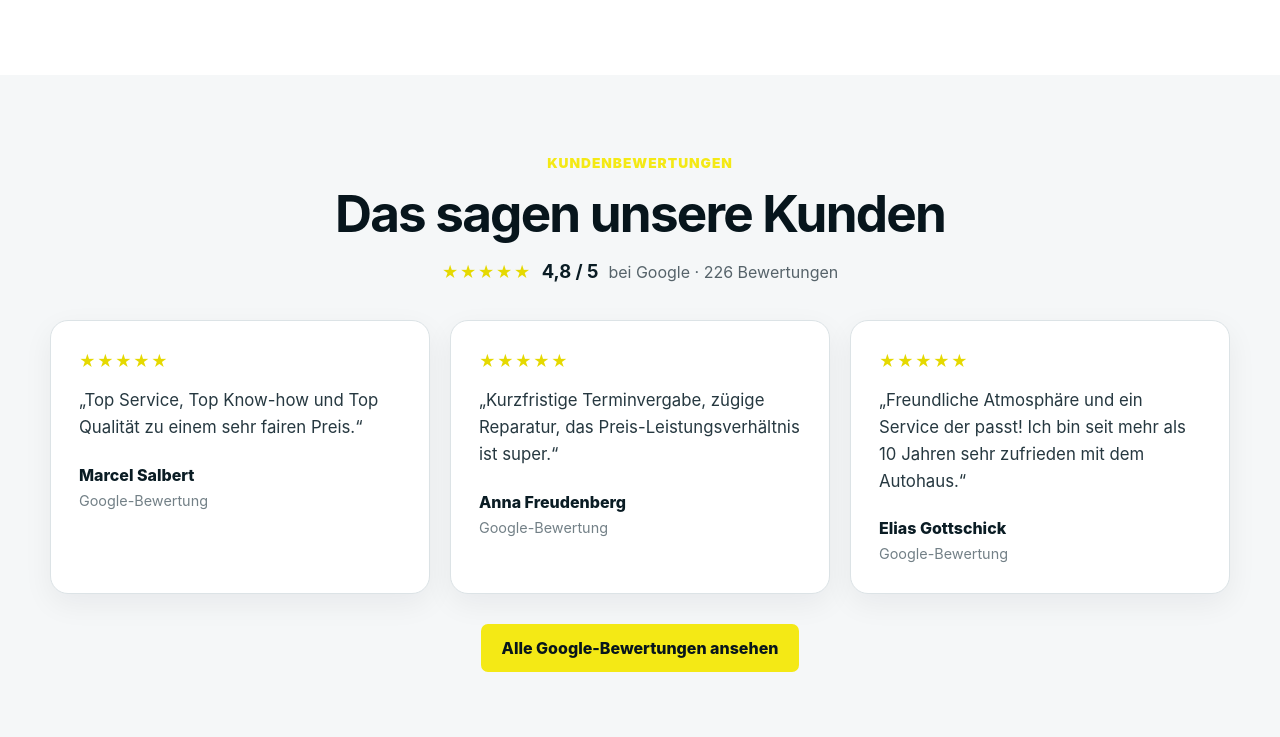
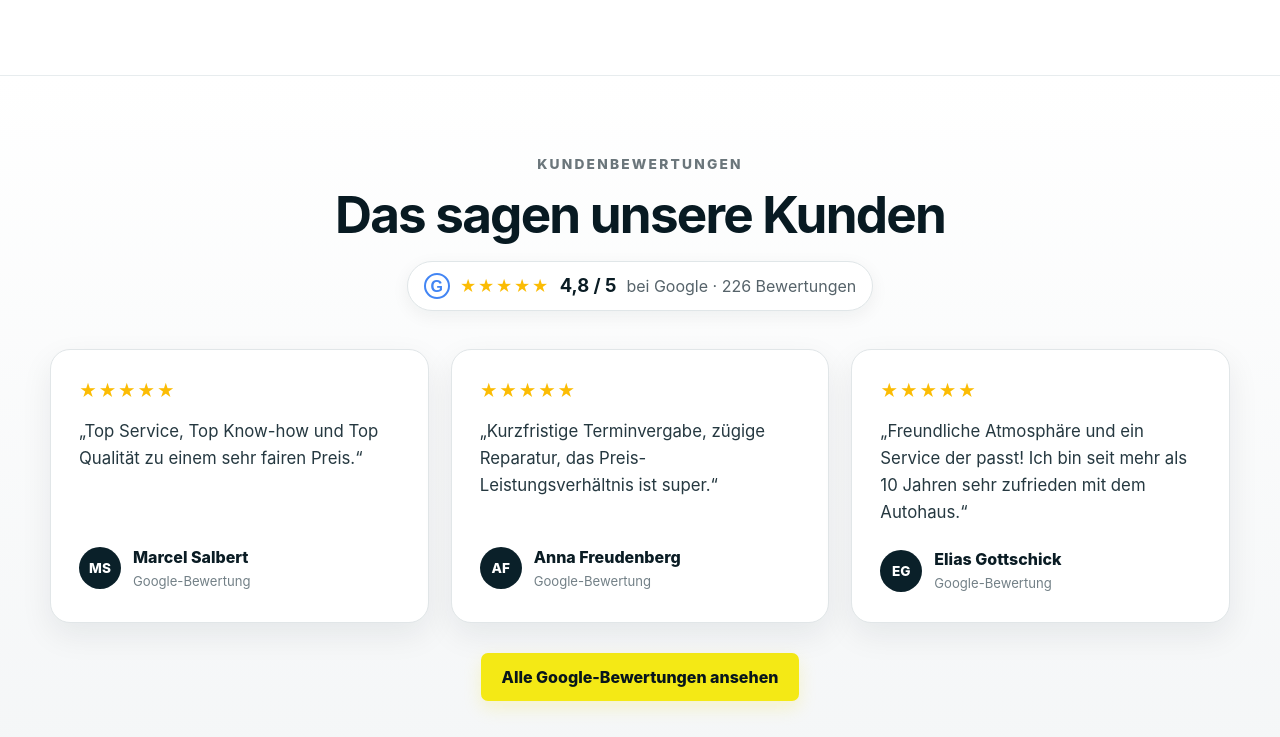
Before and after one commit to 4zhfgjk9zb-dev/AS-Automobile-Bielefeld.de, a website: page index.html in a window 1280 px wide. Shown: the part 4523-5260 px from the top of the page. Drawn offline with Linux system fonts and the light colour scheme; no server answers.

Commit message:
Add files via upload

```diff
--- a/index.html
+++ b/index.html
@@ -328,12 +328,17 @@
 <div class="reviews-head">
 <p class="eyebrow">KUNDENBEWERTUNGEN</p>
 <h2>Das sagen unsere Kunden</h2>
-<div class="reviews-score"><span class="reviews-stars">★★★★★</span><strong>4,8 / 5</strong><span>bei Google · 226 Bewertungen</span></div>
+<div class="reviews-score">
+      <span class="google-g" aria-hidden="true">G</span>
+      <span class="reviews-stars" aria-hidden="true">★★★★★</span>
+      <strong>4,8 / 5</strong>
+      <span>bei Google · 226 Bewertungen</span>
+    </div>
 </div>
 <div class="reviews-grid">
-<article class="review-card"><div class="review-card-stars">★★★★★</div><blockquote>„Top Service, Top Know-how und Top Qualität zu einem sehr fairen Preis.“</blockquote><p class="review-author">Marcel Salbert</p><p class="review-source">Google-Bewertung</p></article>
-<article class="review-card"><div class="review-card-stars">★★★★★</div><blockquote>„Kurzfristige Terminvergabe, zügige Reparatur, das Preis-Leistungsverhältnis ist super.“</blockquote><p class="review-author">Anna Freudenberg</p><p class="review-source">Google-Bewertung</p></article>
-<article class="review-card"><div class="review-card-stars">★★★★★</div><blockquote>„Freundliche Atmosphäre und ein Service der passt! Ich bin seit mehr als 10 Jahren sehr zufrieden mit dem Autohaus.“</blockquote><p class="review-author">Elias Gottschick</p><p class="review-source">Google-Bewertung</p></article>
+<article class="review-card"><div class="review-card-stars">★★★★★</div><blockquote>„Top Service, Top Know-how und Top Qualität zu einem sehr fairen Preis.“</blockquote><div class="review-person"><span class="review-avatar" aria-hidden="true">MS</span><div><p class="review-author">Marcel Salbert</p><p class="review-source">Google-Bewertung</p></div></div></article>
+<article class="review-card"><div class="review-card-stars">★★★★★</div><blockquote>„Kurzfristige Terminvergabe, zügige Reparatur, das Preis-Leistungsverhältnis ist super.“</blockquote><div class="review-person"><span class="review-avatar" aria-hidden="true">AF</span><div><p class="review-author">Anna Freudenberg</p><p class="review-source">Google-Bewertung</p></div></div></article>
+<article class="review-card"><div class="review-card-stars">★★★★★</div><blockquote>„Freundliche Atmosphäre und ein Service der passt! Ich bin seit mehr als 10 Jahren sehr zufrieden mit dem Autohaus.“</blockquote><div class="review-person"><span class="review-avatar" aria-hidden="true">EG</span><div><p class="review-author">Elias Gottschick</p><p class="review-source">Google-Bewertung</p></div></div></article>
 </div>
 <div class="reviews-actions"><a class="btn btn-primary" href="https://www.google.com/maps/search/?api=1&query=Opel+AS+Automobile+Herforder+Str.+84+33602+Bielefeld" target="_blank" rel="noopener noreferrer">Alle Google-Bewertungen ansehen</a></div>
 </div>
--- a/styles.css
+++ b/styles.css
@@ -638,3 +638,59 @@ h1,h2,h3,p{margin-top:0}.hero h1{font-size:clamp(3rem,6vw,5.2rem);line-height:.9
 .review-source{margin:3px 0 0;color:#738087;font-size:.9rem}
 .reviews-actions{display:flex;justify-content:center;margin-top:30px}
 @media(max-width:760px){.reviews-grid{grid-template-columns:1fr}.review-card{padding:24px}.reviews-actions .btn{width:100%;text-align:center}}
+
+
+/* Google-Bewertungen – Designoptimierung (nur dieser Bereich) */
+.reviews-section{
+  background:linear-gradient(180deg,#ffffff 0%,#f4f6f7 100%);
+  border-top:1px solid #e7ecee;
+  border-bottom:1px solid #e7ecee;
+}
+.reviews-head{max-width:860px;margin:0 auto 38px}
+.reviews-head .eyebrow{color:#6b767b;letter-spacing:.16em;font-weight:800}
+.reviews-head h2{color:#081a22}
+.reviews-score{
+  display:inline-flex;
+  margin-top:2px;
+  padding:10px 16px;
+  background:#fff;
+  border:1px solid #e0e6e8;
+  border-radius:999px;
+  box-shadow:0 5px 18px rgba(7,27,36,.06);
+}
+.google-g{
+  display:inline-grid;
+  place-items:center;
+  width:26px;height:26px;
+  border-radius:50%;
+  background:#fff;
+  border:2px solid #4285f4;
+  color:#4285f4;
+  font-weight:900;
+  font-family:Arial,sans-serif;
+}
+.reviews-stars,.review-card-stars{color:#fbbc04}
+.reviews-grid{gap:22px}
+.review-card{
+  position:relative;
+  border:1px solid #e1e6e8;
+  border-radius:20px;
+  padding:28px;
+  box-shadow:0 12px 32px rgba(6,28,38,.075);
+  transition:transform .2s ease,box-shadow .2s ease;
+}
+.review-card:hover{transform:translateY(-3px);box-shadow:0 16px 38px rgba(6,28,38,.11)}
+.review-card-stars{font-size:1.08rem}
+.review-card blockquote{color:#253840;min-height:105px}
+.review-person{display:flex;align-items:center;gap:12px;margin-top:auto}
+.review-avatar{
+  display:grid;place-items:center;flex:0 0 42px;width:42px;height:42px;
+  border-radius:50%;background:#0a2029;color:#fff;font-weight:800;font-size:.85rem
+}
+.review-source{font-size:.82rem}
+.reviews-actions .btn{box-shadow:0 7px 18px rgba(246,224,0,.18)}
+@media(max-width:760px){
+  .reviews-head{margin-bottom:26px}
+  .reviews-score{display:flex;border-radius:16px;padding:12px}
+  .review-card blockquote{min-height:0}
+}
```
